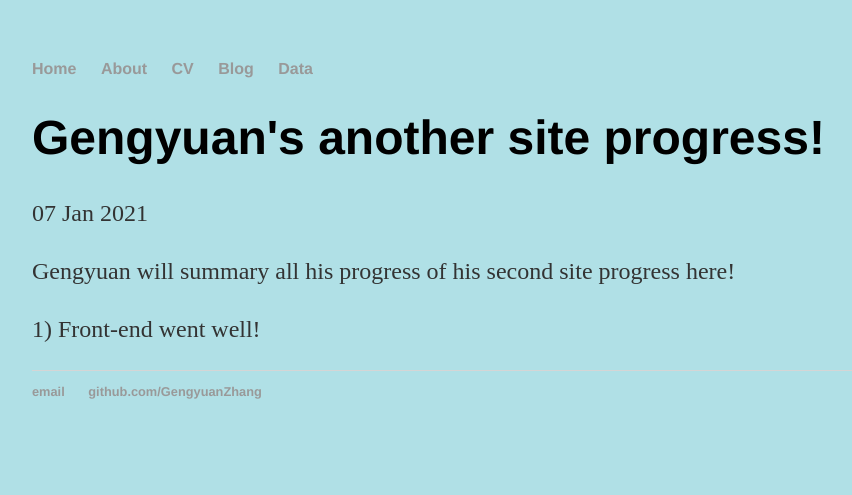
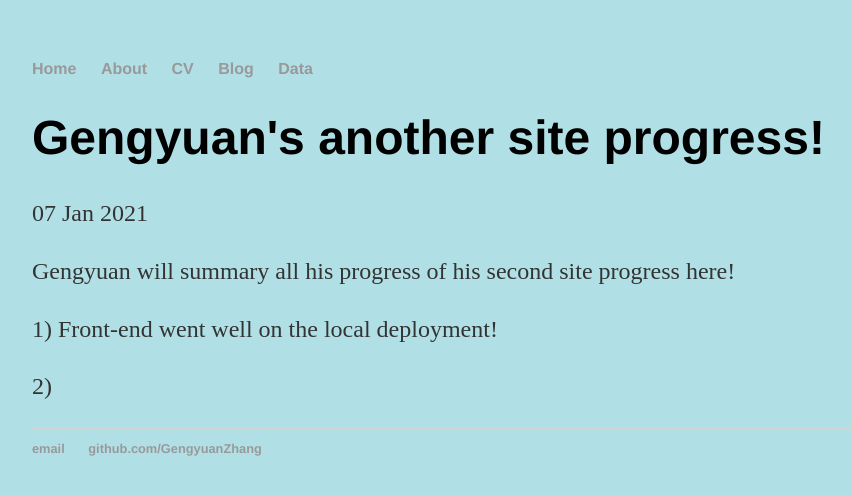
Before and after one commit to GengyuanZhang/GengyuanZhang.github.io, a Jekyll site: the page built from _posts/2021-01-07-gengyuan-zhang-tpe-progress.md, in a window 1280 px wide. Shown: the top 495 px of the page, without its empty margins (160-1012 px from the left). Built offline with Jekyll 4.4.1, drawn with Linux system fonts in a browser that asks for light colours.

Commit message:
Update 2021-01-07-gengyuan-zhang-tpe-progress.md

```diff
--- a/_posts/2021-01-07-gengyuan-zhang-tpe-progress.md
+++ b/_posts/2021-01-07-gengyuan-zhang-tpe-progress.md
@@ -6,4 +6,6 @@ date: 2021-01-07
 
 Gengyuan will summary all his progress of his second site progress here!
 
-1) Front-end went well!
+1) Front-end went well on the local deployment!
+
+2)
```
